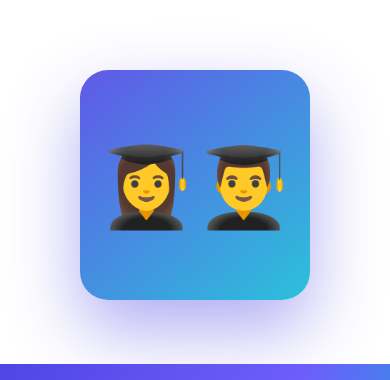
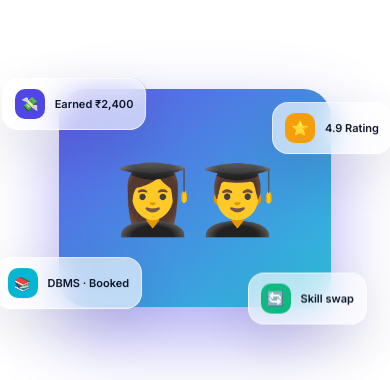
Before and after one commit to telishlok510-prog/peerlearn, a React (Vite) app in the folder client/: page / in a window 390 px wide. Shown: the part 621-1001 px from the top of the page. Built offline with nearby package versions, Linux system fonts and the light colour scheme; no server answers.

Commit message:
Enable full animations on mobile, same as desktop

```diff
--- a/client/src/landing.css
+++ b/client/src/landing.css
@@ -545,11 +545,12 @@
   .lp-nav-inner { padding: 12px 16px; }
   .lp-container { padding: 0 16px; }
 
-  /* Hero: hide floating cards (they overflow), shrink the orb */
-  .lp-hero-visual { height: 230px; margin-top: 28px; }
-  .lp-float-card { display: none; }
-  .lp-orb { inset: 0 18%; border-radius: 28px; }
-  .lp-orb-emoji { font-size: 78px; }
+  /* Hero: keep floating cards visible but scale down the visual */
+  .lp-hero-visual { height: 260px; margin-top: 28px; }
+  .lp-float-card { font-size: 11px; padding: 10px 12px; }
+  .lp-float-card .ic { width: 30px; height: 30px; font-size: 14px; }
+  .lp-orb { inset: 8% 12%; border-radius: 28px; }
+  .lp-orb-emoji { font-size: 68px; }
   .lp-hero-cta { flex-direction: column; }
   .lp-hero-cta .lp-btn { width: 100%; justify-content: center; }
   .lp-trust { gap: 14px; justify-content: center; }
@@ -592,15 +593,4 @@
 }
 
 /* Disable framer-motion transform animations on mobile */
-@media (max-width: 768px) {
-  .lp-hero-visual,
-  .lp-hero-visual * {
-    animation: none !important;
-    transition: none !important;
-  }
-  /* Make sure scroll-reveal content is always visible */
-  .lp [style*="opacity: 0"] {
-    opacity: 1 !important;
-    transform: none !important;
-  }
-}
+/* (Animations now enabled on all screens) */
--- a/client/src/pages/Landing.jsx
+++ b/client/src/pages/Landing.jsx
@@ -27,19 +27,13 @@ function Counter({ to, suffix = "" }) {
 }
 
 /* Wrapper that fades + slides content up when it enters the viewport. */
-/* On mobile, animations are disabled — content shows immediately. */
 function Reveal({ children, delay = 0, y = 28 }) {
-  const [isMobile, setIsMobile] = useState(false);
-  useEffect(() => {
-    setIsMobile(window.innerWidth < 768);
-  }, []);
-  if (isMobile) return <>{children}</>;
   return (
     <motion.div
       initial={{ opacity: 0, y }}
       whileInView={{ opacity: 1, y: 0 }}
-      viewport={{ once: true, margin: "-60px" }}
-      transition={{ duration: 0.6, delay, ease: "easeOut" }}
+      viewport={{ once: true, margin: "-40px" }}
+      transition={{ duration: 0.5, delay, ease: "easeOut" }}
     >
       {children}
     </motion.div>
@@ -81,11 +75,6 @@ export default function Landing() {
     localStorage.setItem("lp-theme", dark ? "dark" : "light");
   }, [dark]);
 
-  const isMobileView = typeof window !== "undefined" && window.innerWidth < 768;
-  const mAnim = isMobileView
-    ? { initial: {}, animate: {}, transition: {} }
-    : null;
-
   return (
     <div className={`lp ${dark ? "dark" : ""}`} id="top">
       {/* ---------- Navbar ---------- */}
@@ -125,41 +114,41 @@ export default function Landing() {
           <div>
             <motion.span
               className="lp-badge"
-              initial={mAnim ? {} : { opacity: 0, y: 14 }}
-              animate={mAnim ? {} : { opacity: 1, y: 0 }}
-              transition={mAnim ? {} : { duration: 0.5 }}
+              initial={{ opacity: 0, y: 14 }}
+              animate={{ opacity: 1, y: 0 }}
+              transition={{ duration: 0.5 }}
             >
               🎓 Student to Student Learning Platform
             </motion.span>
             <motion.span
               className="lp-badge"
-              initial={mAnim ? {} : { opacity: 0, y: 14 }}
-              animate={mAnim ? {} : { opacity: 1, y: 0 }}
-              transition={mAnim ? {} : { duration: 0.5, delay: 0.08 }}
+              initial={{ opacity: 0, y: 14 }}
+              animate={{ opacity: 1, y: 0 }}
+              transition={{ duration: 0.5, delay: 0.08 }}
             >
               🎓 Your college's learning community
             </motion.span>
             <motion.h1
-              initial={mAnim ? {} : { opacity: 0, y: 18 }}
-              animate={mAnim ? {} : { opacity: 1, y: 0 }}
-              transition={mAnim ? {} : { duration: 0.6, delay: 0.05 }}
+              initial={{ opacity: 0, y: 18 }}
+              animate={{ opacity: 1, y: 0 }}
+              transition={{ duration: 0.6, delay: 0.1 }}
             >
               Learn. Teach. <span className="lp-gradient-text">Earn.</span>
             </motion.h1>
             <motion.p
               className="lp-hero-sub"
-              initial={mAnim ? {} : { opacity: 0, y: 18 }}
-              animate={mAnim ? {} : { opacity: 1, y: 0 }}
-              transition={mAnim ? {} : { duration: 0.6, delay: 0.15 }}
+              initial={{ opacity: 0, y: 18 }}
+              animate={{ opacity: 1, y: 0 }}
+              transition={{ duration: 0.6, delay: 0.2 }}
             >
               Connect with talented students across your college. Learn subjects,
               share skills, and earn by teaching what you know.
             </motion.p>
             <motion.div
               className="lp-hero-cta"
-              initial={mAnim ? {} : { opacity: 0, y: 18 }}
-              animate={mAnim ? {} : { opacity: 1, y: 0 }}
-              transition={mAnim ? {} : { duration: 0.6, delay: 0.25 }}
+              initial={{ opacity: 0, y: 18 }}
+              animate={{ opacity: 1, y: 0 }}
+              transition={{ duration: 0.6, delay: 0.3 }}
             >
               <Link to="/register"><button className="lp-btn lp-btn-primary">🔍 Find a Tutor</button></Link>
               <Link to="/register"><button className="lp-btn lp-btn-accent">🎓 Become a Tutor</button></Link>
@@ -175,22 +164,22 @@ export default function Landing() {
           <div className="lp-hero-visual">
             <motion.div
               className="lp-orb"
-              animate={isMobileView ? {} : { y: [0, -14, 0] }}
-              transition={isMobileView ? {} : { duration: 6, repeat: Infinity, ease: "easeInOut" }}
+              animate={{ y: [0, -14, 0] }}
+              transition={{ duration: 6, repeat: Infinity, ease: "easeInOut" }}
             >
               <div className="lp-orb-emoji">👩‍🎓👨‍🎓</div>
             </motion.div>
 
-            <motion.div className="lp-float-card fc1" animate={isMobileView ? {} : { y: [0, -12, 0] }} transition={isMobileView ? {} : { duration: 4, repeat: Infinity, ease: "easeInOut" }}>
+            <motion.div className="lp-float-card fc1" animate={{ y: [0, -12, 0] }} transition={{ duration: 4, repeat: Infinity, ease: "easeInOut" }}>
               <span className="ic" style={{ background: "#4f46e5" }}>💸</span> Earned ₹2,400
             </motion.div>
-            <motion.div className="lp-float-card fc2" animate={isMobileView ? {} : { y: [0, 12, 0] }} transition={isMobileView ? {} : { duration: 5, repeat: Infinity, ease: "easeInOut" }}>
+            <motion.div className="lp-float-card fc2" animate={{ y: [0, 12, 0] }} transition={{ duration: 5, repeat: Infinity, ease: "easeInOut" }}>
               <span className="ic" style={{ background: "#06b6d4" }}>📚</span> DBMS · Booked
             </motion.div>
-            <motion.div className="lp-float-card fc3" animate={isMobileView ? {} : { y: [0, -10, 0] }} transition={isMobileView ? {} : { duration: 4.5, repeat: Infinity, ease: "easeInOut" }}>
+            <motion.div className="lp-float-card fc3" animate={{ y: [0, -10, 0] }} transition={{ duration: 4.5, repeat: Infinity, ease: "easeInOut" }}>
               <span className="ic" style={{ background: "#f59e0b" }}>⭐</span> 4.9 Rating
             </motion.div>
-            <motion.div className="lp-float-card fc4" animate={isMobileView ? {} : { y: [0, 10, 0] }} transition={isMobileView ? {} : { duration: 5.5, repeat: Infinity, ease: "easeInOut" }}>
+            <motion.div className="lp-float-card fc4" animate={{ y: [0, 10, 0] }} transition={{ duration: 5.5, repeat: Infinity, ease: "easeInOut" }}>
               <span className="ic" style={{ background: "#10b981" }}>🔄</span> Skill swap
             </motion.div>
           </div>
```
